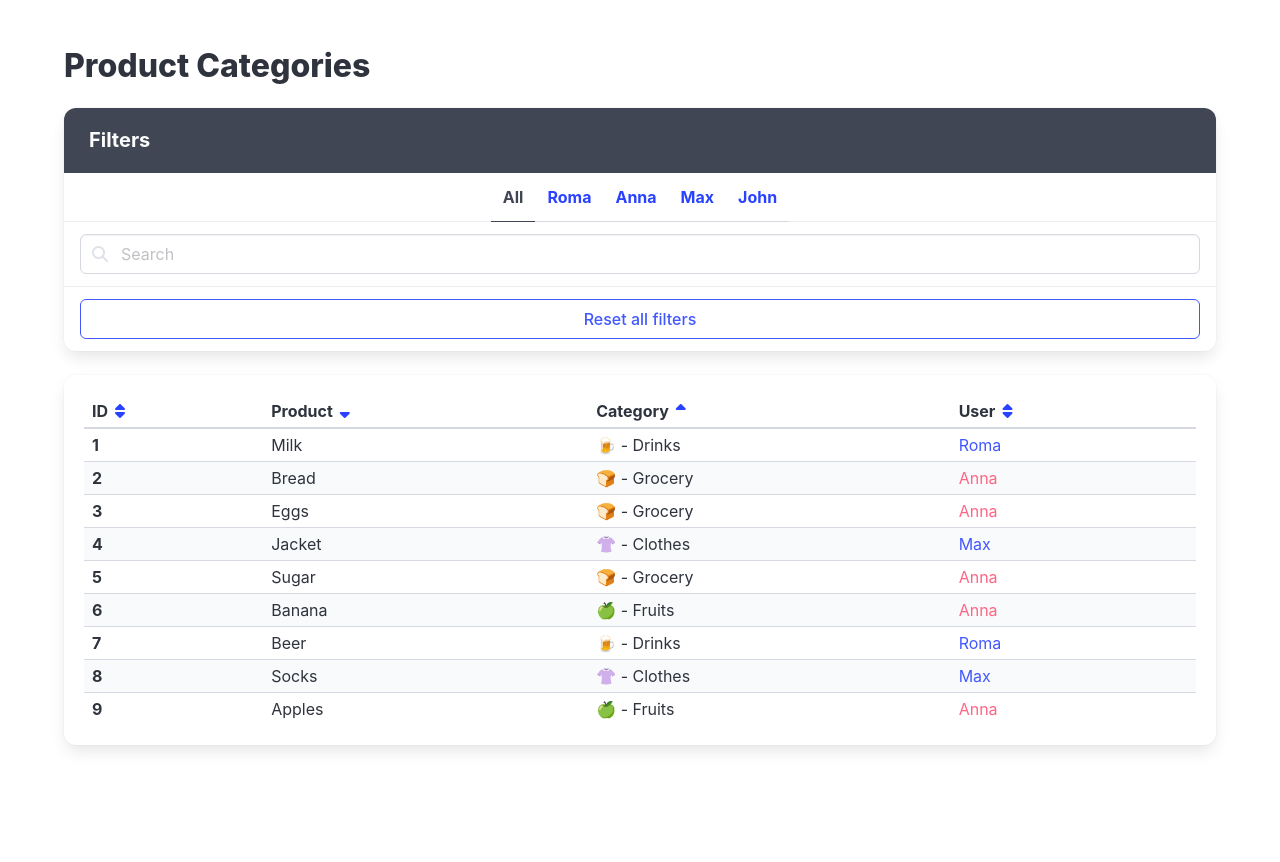
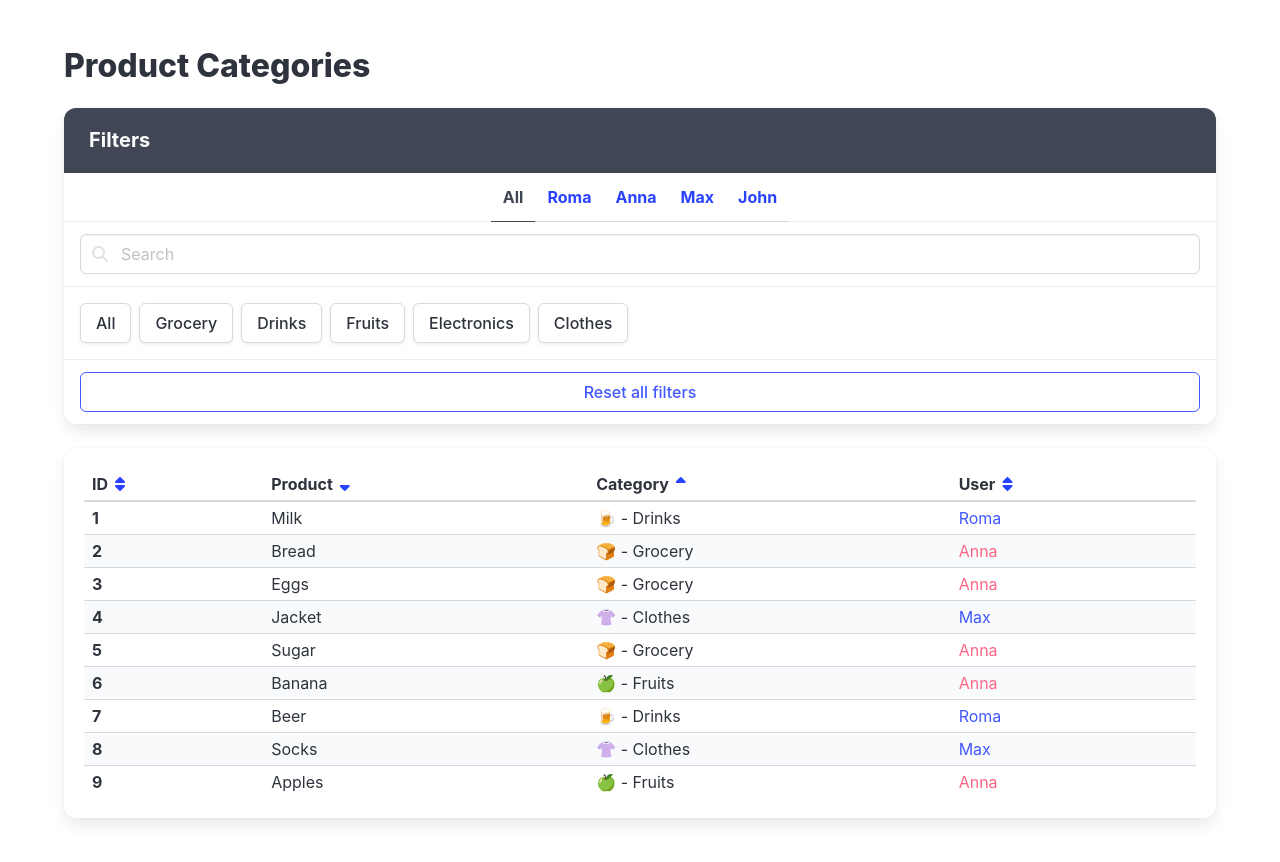
Before and after one commit to Bohdan-Diatliuk/react-practice, a React (Vite) app: page / in a window 1280 px wide. Shown: the top 862 px of the page. Before the commit the page ends 800 px from the top, so only its background shows below. Built offline with nearby package versions, Linux system fonts and the light colour scheme.

Commit message:
allow to select several catehories

```diff
--- a/src/App.jsx
+++ b/src/App.jsx
@@ -1,3 +1,4 @@
+/* eslint-disable function-paren-newline */
 /* eslint-disable jsx-a11y/accessible-emoji */
 import React, { useState } from 'react';
 import cn from 'classnames';
@@ -10,10 +11,12 @@ import productsFromServer from './api/products';
 export const App = () => {
   const [selectedUser, setSelectedUser] = useState('all');
   const [searchQuery, setSearchQuery] = useState('');
+  const [selectedCategories, setSelectedCategories] = useState([]);
 
   const resetFilters = () => {
     setSelectedUser('all');
     setSearchQuery('');
+    setSelectedCategories([]);
   };
 
   const filteredProducts = productsFromServer.filter(product => {
@@ -29,8 +32,22 @@ export const App = () => {
       .toLowerCase()
       .includes(searchQuery.toLowerCase());
 
-    return matchesUser && matchesSearch;
+    const matchesCanegory =
+      selectedCategories.length === 0 ||
+      selectedCategories.includes(category.id);
+
+    return matchesUser && matchesSearch && matchesCanegory;
   });
+
+  const toggleCategory = categoryId => {
+    setSelectedCategories(prev =>
+      prev.includes(categoryId)
+        ? prev.filter(catId => catId !== categoryId)
+        : [...prev, categoryId],
+    );
+  };
+
+  const clearCategories = () => setSelectedCategories([]);
 
   return (
     <div className="section">
@@ -85,6 +102,31 @@ export const App = () => {
                   </span>
                 )}
               </p>
+            </div>
+
+            <div className="panel-block is-flex-wrap-wrap">
+              <button
+                type="button"
+                onClick={clearCategories}
+                className={cn('button mr-2 my-1', {
+                  'is-outlined': selectedCategories.length > 0,
+                })}
+              >
+                All
+              </button>
+
+              {categoriesFromServer.map(cat => (
+                <button
+                  type="button"
+                  key={cat.id}
+                  className={cn('button mr-2 my-1', {
+                    'is-info': selectedCategories.includes(cat.id),
+                  })}
+                  onClick={() => toggleCategory(cat.id)}
+                >
+                  {cat.title}
+                </button>
+              ))}
             </div>
 
             <div className="panel-block">
```
